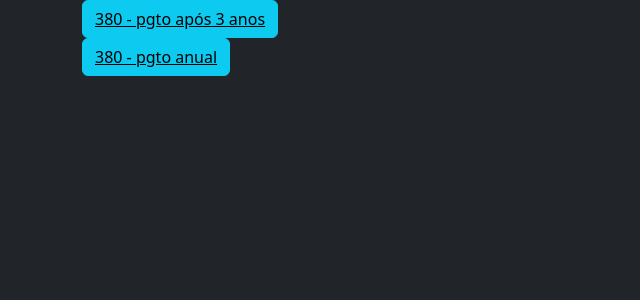
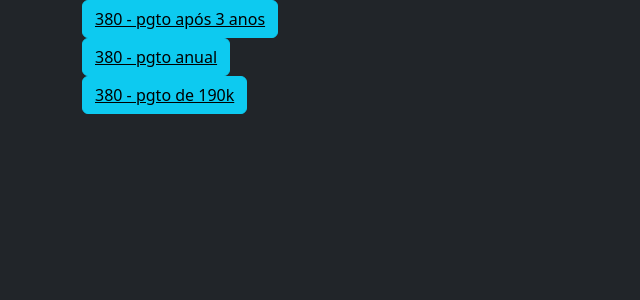
Before and after one commit to felipewww/mortgage-simulator, a Vue app: page / in a window 1280 px wide. Shown: the top 300 px of the page, without its empty margins (0-640 px from the left). Built offline with nearby package versions, Linux system fonts and the light colour scheme.

Commit message:
add installment division

```diff
--- a/src/views/home/home.vue
+++ b/src/views/home/home.vue
@@ -11,6 +11,13 @@
         <router-link class="text-black" to="/sac?price=380&pct=30&fee=10.9259&years=15&am_a=33000&am_y=3&am_ys=1&feeInsurance=1.7">380 - pgto anual</router-link>
       </div>
     </div>
+
+    <div>
+      <div class="btn btn-info">
+        <router-link class="text-black" to="/sac?price=380&pct=30&fee=10.9259&years=15&am_a=190000&am_y=1&am_ys=3&feeInsurance=1.7&tax=25">380 - pgto de 190k</router-link>
+      </div>
+    </div>
+
   </div>
 </template>
 
--- a/src/views/sac/components/calcs.vue
+++ b/src/views/sac/components/calcs.vue
@@ -8,6 +8,7 @@
         <div class="col">Seguro</div>
         <div class="col">Taxa</div>
         <div class="col">Total</div>
+        <div class="col">Felipe</div>
         <div class="col">Amortizado</div>
         <div class="col">Saldo</div>
       </div>
@@ -29,6 +30,9 @@
         </div>
         <div class="col">
           {{installment.totalAmount.formatted}}
+        </div>
+        <div class="col">
+          {{formatNumber(installment.totalAmount.value - 1200).formatted}}
         </div>
         <div class="col">
             <span v-if="installment.amortization.exists">
@@ -62,6 +66,7 @@
 import {ref} from "vue";
 import {getRandomTopRightColor} from "@/utils/random-color.ts";
 import {Installment} from "@/domain/installment";
+import {formatNumber} from "@/utils/number/format-number.ts";
 
 defineProps({
   installments: {
```
